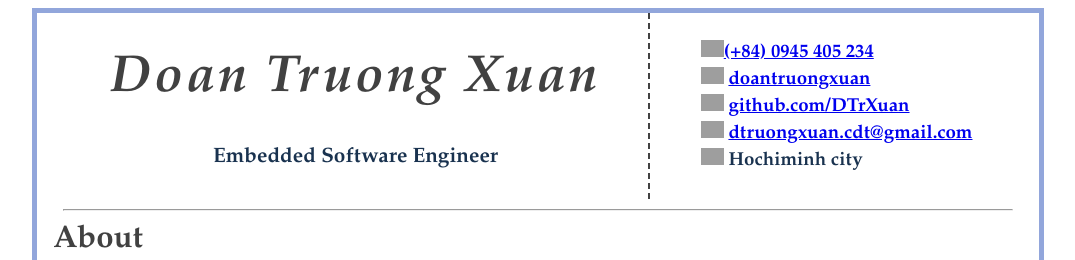
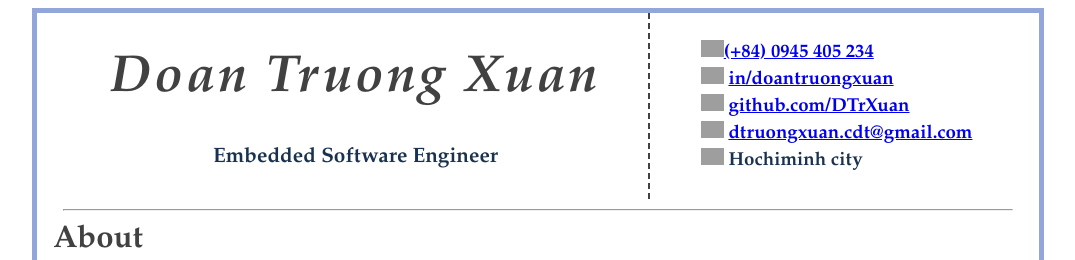
Before and after one commit to DTrXuan/my_cv, a Jekyll site: the page built from index.md, in a window 1280 px wide. Shown: the top 260 px of the page, without its empty margins (102-1177 px from the left). Built offline with Jekyll 4.4.1, drawn with Linux system fonts in a browser that asks for light colours; grey boxes are pictures that could not be loaded.

Commit message:
update cv

```diff
--- a/index.md
+++ b/index.md
@@ -13,7 +13,7 @@
     <h6 class="info" id="phone"><img src="https://cdn-icons-png.flaticon.com/128/15/15874.png" alt="icon" /><a href="tel:+840945405234">(+84) 0945 405 234</a></h6>
     <!-- linkedin -->
     <h6 class="info" id="linkedin"><img src="https://cdn-icons-png.flaticon.com/128/1384/1384088.png" alt="icon" />
-    <a href="https://www.linkedin.com/in/doantruongxuan">doantruongxuan</a></h6>
+    <a href="https://www.linkedin.com/in/doantruongxuan">in/doantruongxuan</a></h6>
     <!-- github -->
     <h6 class="info" id="linkedin"><img src="https://cdn-icons-png.flaticon.com/128/2111/2111432.png" alt="icon" />
     <a href="https://github.com/DTrXuan">github.com/DTrXuan</a></h6>
@@ -118,5 +118,6 @@ Outside of work, I enjoy trying new technologies and engaging in hands-on projec
 ### Industrial University of Ho Chi Minh City
 
 #### Engineer's degree, MechatronicsEngineer's degree, Mechatronics `2015 - 2020`
+
 <br>
 <br>
```
